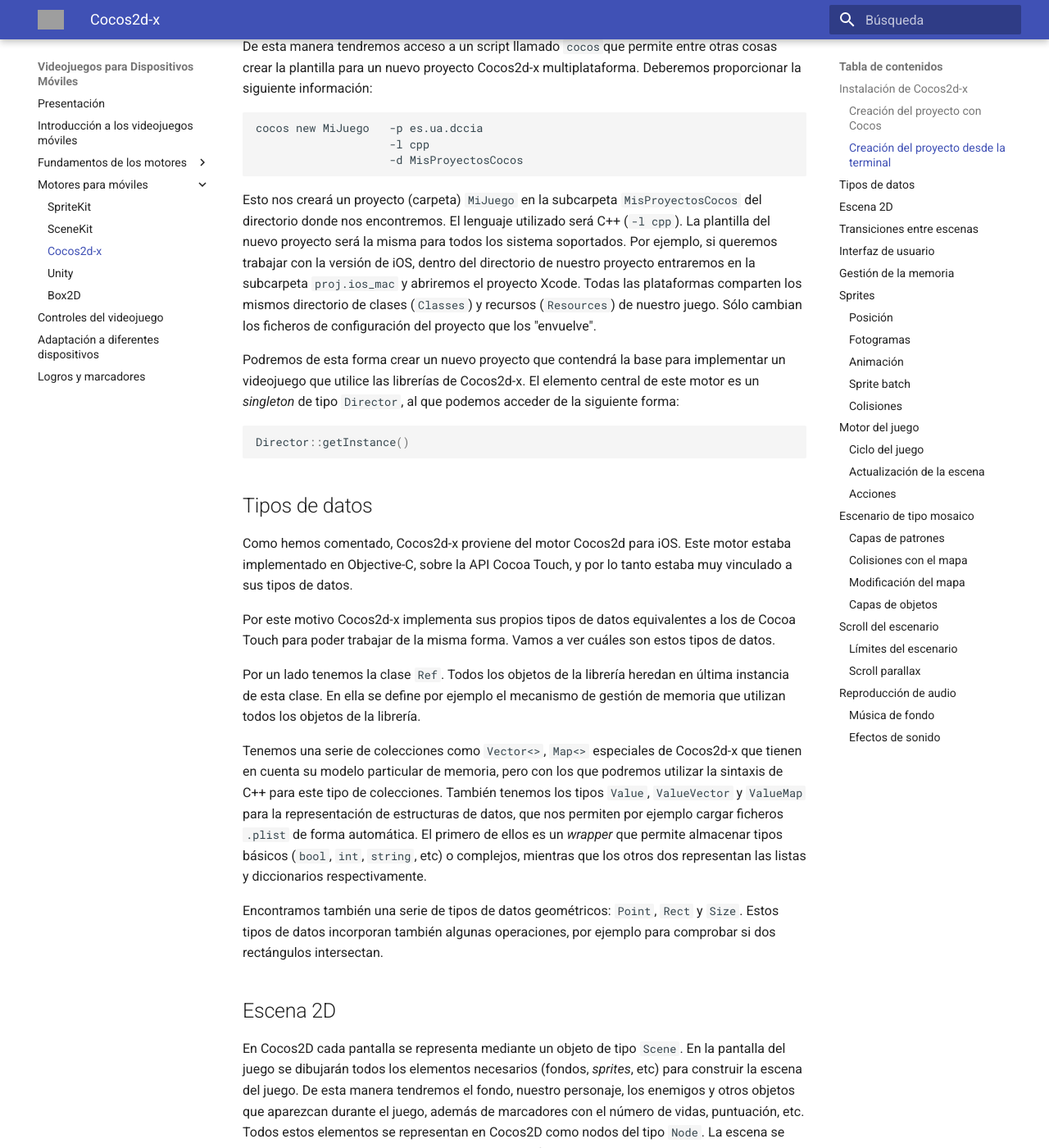
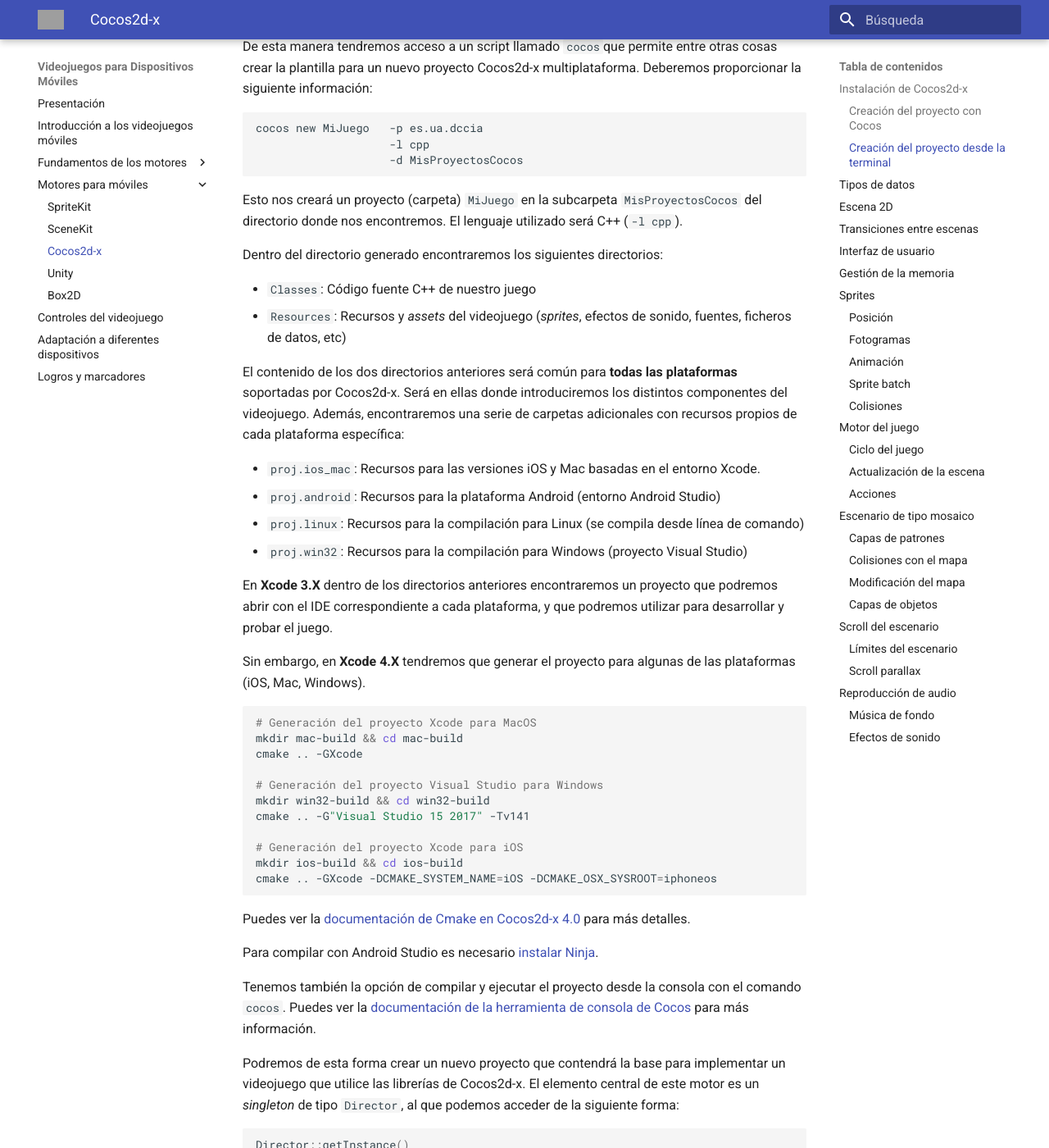
Before and after one commit to mastermoviles/videojuegos-moviles, an MkDocs documentation site: the page built from docs/cocos2d-x.md, in a window 1280 px wide and 1400 px high, scrolled down 2599 px. Shown: the whole window at 82% size. Built offline with MkDocs 1.6.1 and Material for MkDocs 9.7.7, drawn with Linux system fonts in a browser that asks for light colours; grey boxes are pictures that could not be loaded.

Commit message:
Instalacion de cocos2d-x actualizada

````diff
--- a/docs/cocos2d-x.md
+++ b/docs/cocos2d-x.md
@@ -50,11 +50,46 @@
                     -d MisProyectosCocos
 ```
 
-Esto nos creará un proyecto (carpeta) `MiJuego` en la subcarpeta `MisProyectosCocos` del directorio donde nos encontremos. El lenguaje utilizado será C++ (`-l cpp`). La plantilla del nuevo proyecto será la misma para todos los sistema soportados. Por ejemplo, si queremos
-trabajar con la versión de iOS, dentro del directorio de nuestro proyecto entraremos en la
-subcarpeta `proj.ios_mac` y abriremos el proyecto Xcode. Todas las plataformas
-comparten los mismos directorio de clases (`Classes`) y recursos (`Resources`)
-de nuestro juego. Sólo cambian los ficheros de configuración del proyecto que los "envuelve".
+Esto nos creará un proyecto (carpeta) `MiJuego` en la subcarpeta `MisProyectosCocos` del directorio donde nos encontremos. El lenguaje utilizado será C++ (`-l cpp`).
+
+Dentro del directorio generado encontraremos los siguientes directorios:
+
+* `Classes`: Código fuente C++ de nuestro juego
+* `Resources`: Recursos y _assets_ del videojuego (_sprites_, efectos de sonido, fuentes, ficheros de datos, etc)
+
+El contenido de los dos directorios anteriores será común para **todas las plataformas** soportadas por Cocos2d-x. Será en ellas donde introduciremos los distintos componentes del videojuego. Además, encontraremos una serie de carpetas adicionales con recursos propios de cada plataforma específica:
+
+* `proj.ios_mac`: Recursos para las versiones iOS y Mac basadas en el entorno Xcode.
+* `proj.android`: Recursos para la plataforma Android (entorno Android Studio)
+* `proj.linux`: Recursos para la compilación para Linux (se compila desde línea de comando)
+* `proj.win32`: Recursos para la compilación para Windows (proyecto Visual Studio)
+
+En **Xcode 3.X** dentro de los directorios anteriores encontraremos un proyecto que podremos abrir con el IDE correspondiente a cada plataforma, y que podremos utilizar para desarrollar y probar el juego.
+
+Sin embargo, en **Xcode 4.X** tendremos que generar el proyecto para algunas de las plataformas (iOS, Mac, Windows).
+
+```bash
+# Generación del proyecto Xcode para MacOS
+mkdir mac-build && cd mac-build
+cmake .. -GXcode
+
+# Generación del proyecto Visual Studio para Windows
+mkdir win32-build && cd win32-build
+cmake .. -G"Visual Studio 15 2017" -Tv141
+
+# Generación del proyecto Xcode para iOS
+mkdir ios-build && cd ios-build
+cmake .. -GXcode -DCMAKE_SYSTEM_NAME=iOS -DCMAKE_OSX_SYSROOT=iphoneos
+```
+
+Puedes ver la [documentación de Cmake en Cocos2d-x 4.0](https://github.com/cocos2d/cocos2d-x/tree/v4/cmake) para más detalles.
+
+Para compilar con Android Studio es necesario [instalar Ninja](https://ninja-build.org).
+
+
+Tenemos también la opción de compilar y ejecutar el proyecto desde la consola con el comando `cocos`. Puedes ver la [documentación de la herramienta de consola de Cocos](https://docs.cocos.com/cocos2d-x/v4/manual/en/editors_and_tools/cocosCLTool.html) para más información.
+
+
 
 Podremos de esta forma crear un nuevo proyecto que contendrá la base para implementar un videojuego
 que utilice las librerías de Cocos2d-x.
````
